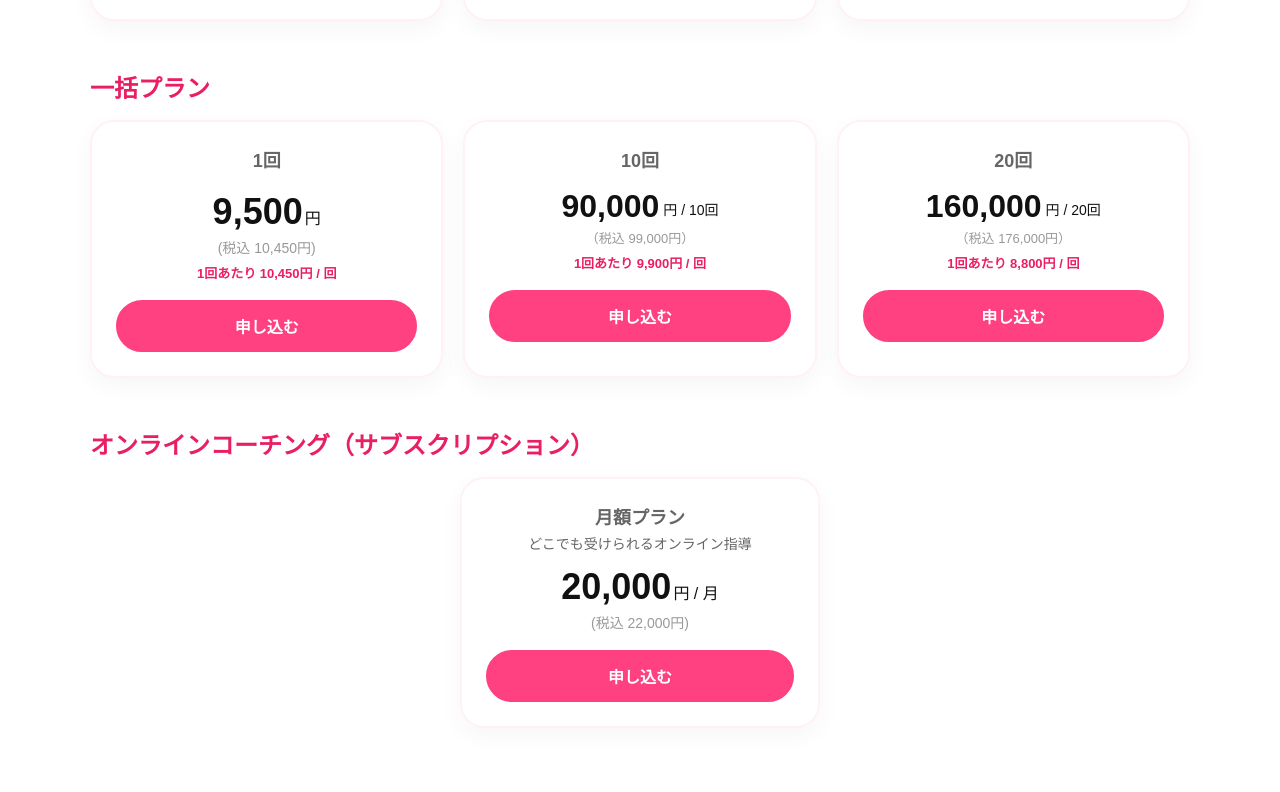
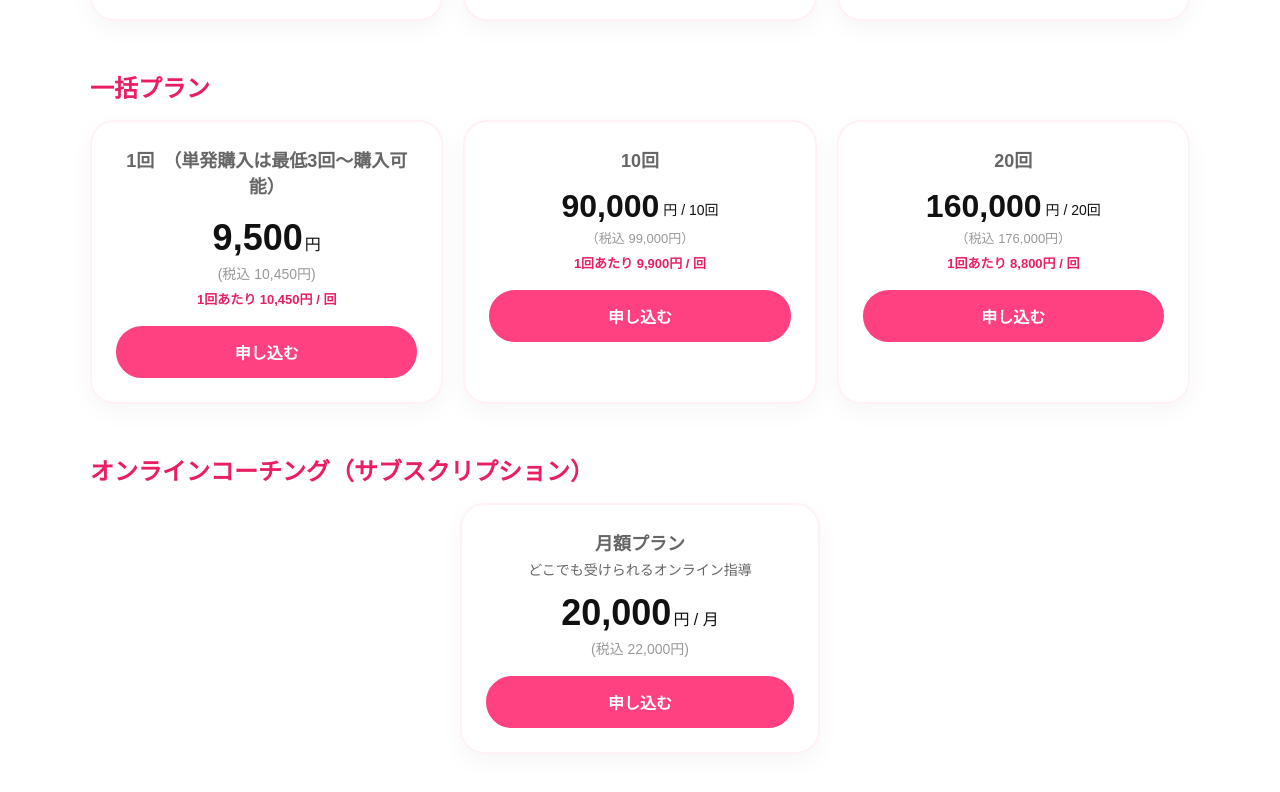
Before and after one commit to sparklingLASER/luka-web, a Next.js app: page / in a window 1280 px wide. Shown: the part 3686-4478 px from the top of the page. Built offline with nearby package versions, Linux system fonts and the light colour scheme.

Commit message:
Update page.jsx

```diff
--- a/app/page.jsx
+++ b/app/page.jsx
@@ -608,7 +608,7 @@ export default function HomePage() {
               gap: 20,
             }}
           >
-            {/* 1回 （単発購入は最低3回〜購入可能）*/}
+            {/* 1回 */}
             <div
               style={{
                 background: '#fff',
@@ -620,7 +620,7 @@ export default function HomePage() {
               }}
             >
               <div style={{ fontSize: 18, fontWeight: 700, color: '#666', marginBottom: 18 }}>
-                1回
+                1回　（単発購入は最低3回〜購入可能）
               </div>
               <div style={{ fontSize: 36, fontWeight: 800, color: '#111', lineHeight: 1.2 }}>
                 9,500
```
